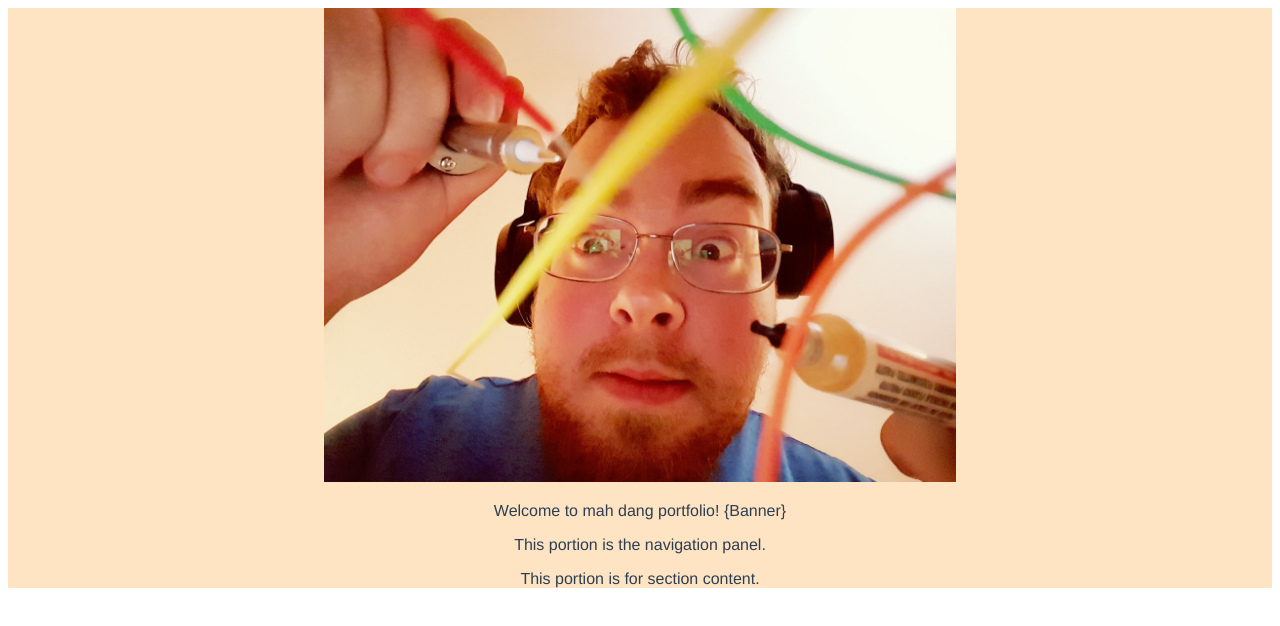
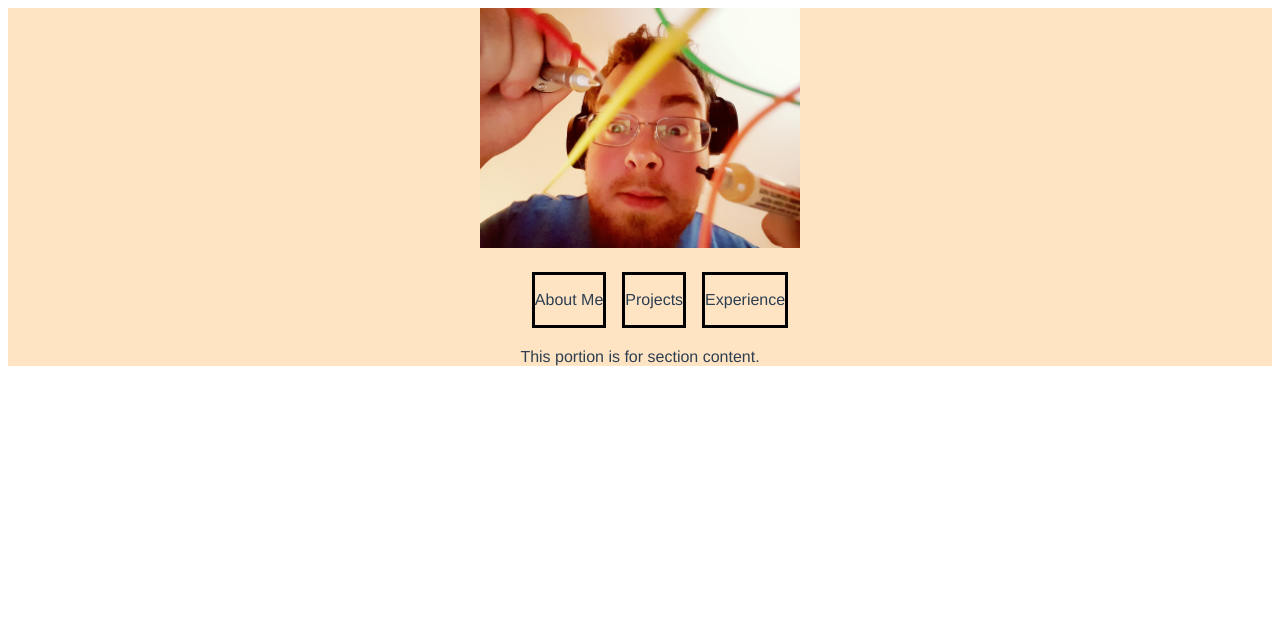
Before and after one commit to cmd-ctrl-freq/portfolio, a Vue app: page / in a window 1280 px wide. Shown: the top 626 px of the page. Built offline with nearby package versions, Linux system fonts and the light colour scheme; the HTML template or start-up script is replaced by a standard one.

Commit message:
added borders to NavPanel

```diff
--- a/src/components/Banner.vue
+++ b/src/components/Banner.vue
@@ -1,7 +1,6 @@
 <template>
  <div>
-   <img alt="Vue logo" :src="myface"  style="width:50%;">
-   <p> {{ msg }} </p>
+   <img alt="Vue logo" :src="myface"  style="height:15em">
  </div>
 </template>
 
--- a/src/components/NavPanel.vue
+++ b/src/components/NavPanel.vue
@@ -1,7 +1,18 @@
 <template>
- <p>
-   {{ msg }}
- </p>
+ <div>
+   <ul>
+     <li>
+       <p>About Me</p>
+
+     </li>
+     <li>
+       <p>Projects</p>
+     </li>
+     <li>
+       <p>Experience</p>
+     </li>
+   </ul>
+ </div>
 
 </template>
 
@@ -10,6 +21,11 @@ export default {
   name: 'NavPanel',
   props: {
     msg: String,
+  },
+  data() {
+    return {
+      selection: 'This is the current selection',
+    };
   },
 };
 </script>
@@ -20,11 +36,13 @@ h3 {
 }
 ul {
   list-style-type: none;
-  padding: 0;
+  padding: 40;
 }
 li {
   display: inline-block;
-  margin: 0 10px;
+  border: #000000;
+  border-style: solid;
+  margin: .25em .5em .25em .5em;
 }
 a {
   color: #42b983;
```
